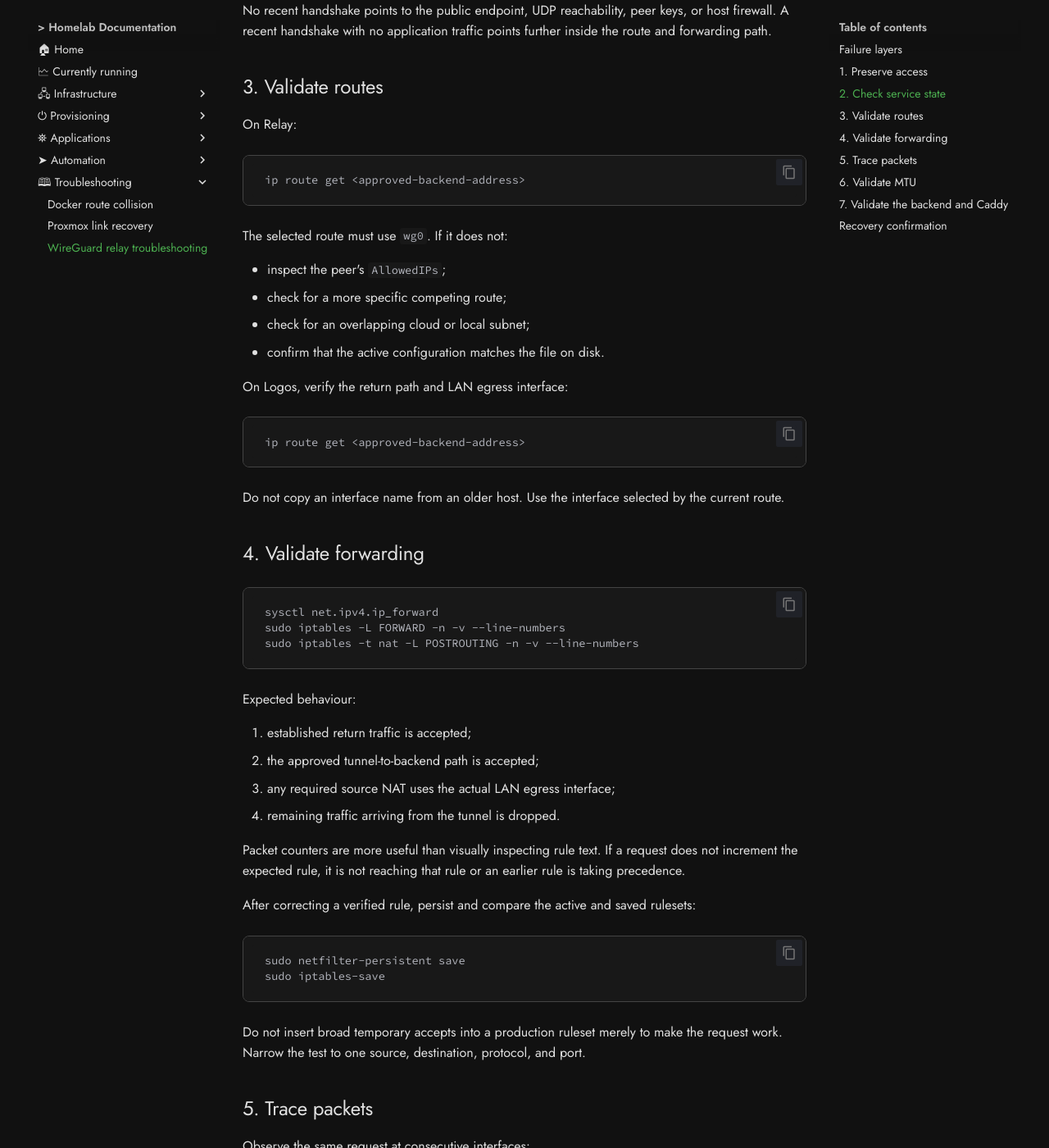
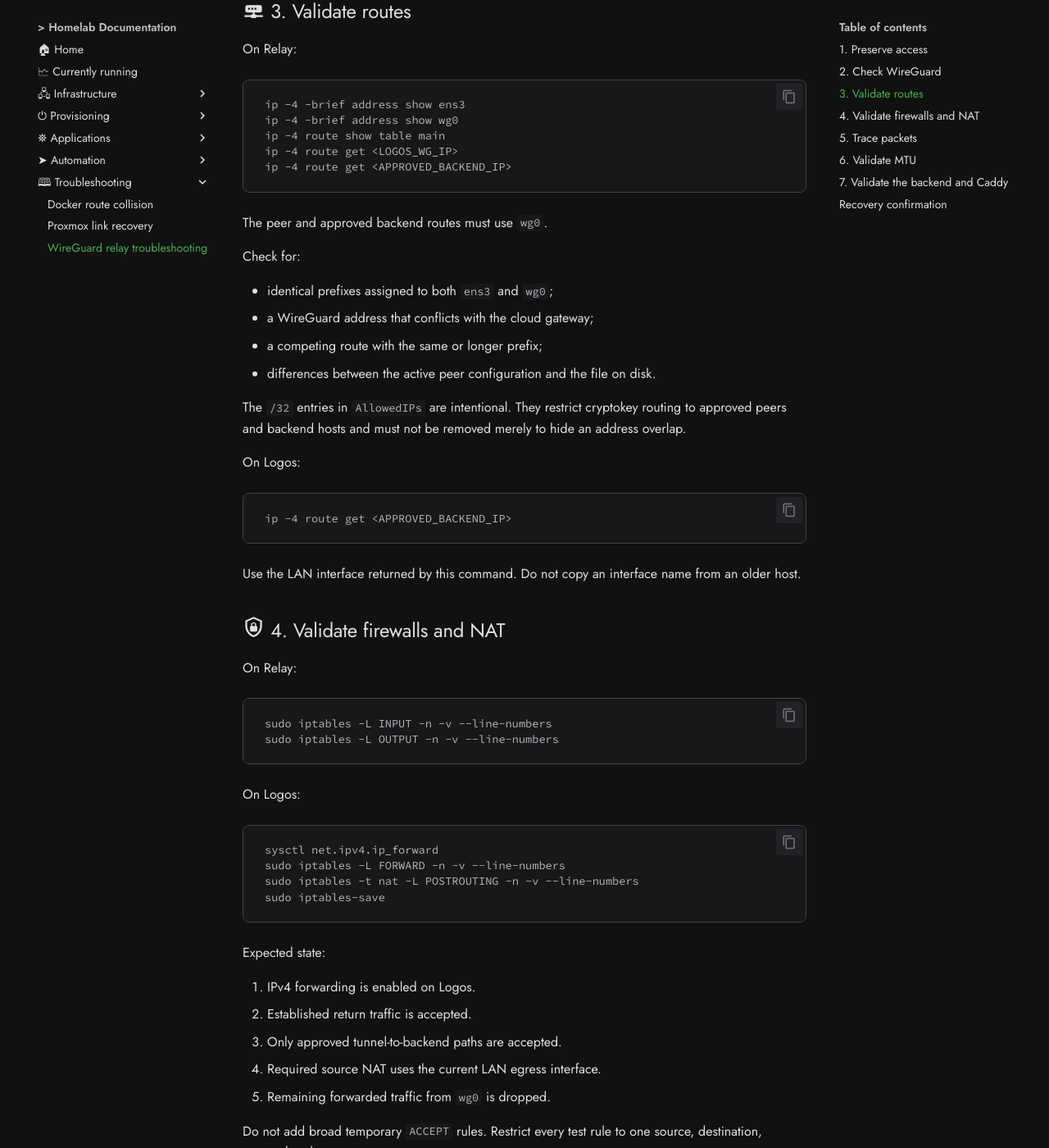
Before and after one commit to kCn3333/homelab, an MkDocs documentation site: the page built from docs/troubleshooting/wireguard-relay.md, in a window 1280 px wide and 1400 px high, scrolled down 1392 px. Shown: the whole window at 82% size. Built offline with MkDocs 1.6.1 and Material for MkDocs 9.7.7, drawn with Linux system fonts in a browser that asks for light colours; comment, search, counter and statistics services are not loaded; some of the changed text lies outside the part shown.

Commit message:
docs: document wireguard relay

````diff
--- a/docs/troubleshooting/wireguard-relay.md
+++ b/docs/troubleshooting/wireguard-relay.md
@@ -1,33 +1,38 @@
-# WireGuard relay troubleshooting
+# :simple-wireguard: WireGuard relay troubleshooting
 
-This runbook diagnoses the external Relay-to-Logos path without immediately restarting the tunnel or changing firewall rules.
+This runbook checks the Relay-to-Logos path from the public service towards the backend. Do not restart the tunnel or change firewall rules before identifying the failed layer.
 
-## Failure layers
-
-```text
-public DNS
-└── Relay Caddy
-    └── WireGuard handshake
-        └── route to backend
-            └── Logos forwarding and NAT
-                └── backend listener
+```mermaid
+flowchart LR
+    dns["Public DNS"] --> caddy["Relay Caddy"]
+    caddy --> tunnel["WireGuard"]
+    tunnel --> routing["Routing"]
+    routing --> nat["Logos firewall + NAT"]
+    nat --> backend["Backend"]
 ```
 
-Work from the outside inward. A successful handshake proves only that the two WireGuard peers can exchange encrypted packets; it does not prove that Relay has a route to the backend or that Logos will forward the traffic.
+## :material-shield-lock-outline: 1. Preserve access
 
-## 1. Preserve access
+Before changing WireGuard:
 
-Before changing WireGuard remotely:
+- keep the current administrative session open;
+- prepare the cloud provider console as the out-of-band recovery path;
+- confirm that an encrypted backup of the active configuration exists;
+- change one peer at a time;
+- do not restart both peers together.
 
-- confirm that SSH does not depend exclusively on the tunnel being modified;
-- keep the existing terminal open;
-- copy the active configuration to a protected temporary location;
-- validate generated configuration before applying it;
-- avoid restarting both peers simultaneously.
+If a local pre-change copy is required, keep it root-only:
 
-If the tunnel is the only administration path, defer disruptive changes until an out-of-band recovery method is available.
+```bash
+sudo install \
+    --mode=0600 \
+    /etc/wireguard/wg0.conf \
+    /root/wg0.conf.prechange
+```
 
-## 2. Check service state
+Do not publish raw output from `wg show`, `ip address`, `tcpdump` or firewall commands. It may contain endpoints, public keys and private network details.
+
+## :material-vpn: 2. Check WireGuard
 
 Run on both peers:
 
@@ -38,123 +43,162 @@
 ip link show wg0
 ```
 
-Check:
+Confirm:
 
-- interface is present and `UP`;
-- peer configuration is loaded;
-- latest handshake is recent;
+- `wg0` exists and is `UP`;
+- the expected peer is loaded;
+- the handshake is recent;
 - receive and transmit counters increase during a test;
 - both peers use the intended MTU.
 
-No recent handshake points to the public endpoint, UDP reachability, peer keys, or host firewall. A recent handshake with no application traffic points further inside the route and forwarding path.
+No recent handshake points to the public UDP path, peer configuration or host firewall. A current handshake with failed application traffic points to routing, forwarding, NAT or the backend.
 
-## 3. Validate routes
+## :material-router-network: 3. Validate routes
 
 On Relay:
 
 ```bash
-ip route get <approved-backend-address>
+ip -4 -brief address show ens3
+ip -4 -brief address show wg0
+ip -4 route show table main
+ip -4 route get <LOGOS_WG_IP>
+ip -4 route get <APPROVED_BACKEND_IP>
 ```
 
-The selected route must use `wg0`. If it does not:
+The peer and approved backend routes must use `wg0`.
 
-- inspect the peer's `AllowedIPs`;
-- check for a more specific competing route;
-- check for an overlapping cloud or local subnet;
-- confirm that the active configuration matches the file on disk.
+Check for:
 
-On Logos, verify the return path and LAN egress interface:
+- identical prefixes assigned to both `ens3` and `wg0`;
+- a WireGuard address that conflicts with the cloud gateway;
+- a competing route with the same or longer prefix;
+- differences between the active peer configuration and the file on disk.
+
+The `/32` entries in `AllowedIPs` are intentional. They restrict cryptokey routing to approved peers and backend hosts and must not be removed merely to hide an address overlap.
+
+On Logos:
 
 ```bash
-ip route get <approved-backend-address>
+ip -4 route get <APPROVED_BACKEND_IP>
 ```
 
-Do not copy an interface name from an older host. Use the interface selected by the current route.
+Use the LAN interface returned by this command. Do not copy an interface name from an older host.
 
-## 4. Validate forwarding
+## :material-shield-lock-outline: 4. Validate firewalls and NAT
+
+On Relay:
+
+```bash
+sudo iptables -L INPUT -n -v --line-numbers
+sudo iptables -L OUTPUT -n -v --line-numbers
+```
+
+On Logos:
 
 ```bash
 sysctl net.ipv4.ip_forward
 sudo iptables -L FORWARD -n -v --line-numbers
 sudo iptables -t nat -L POSTROUTING -n -v --line-numbers
-```
-
-Expected behaviour:
-
-1. established return traffic is accepted;
-2. the approved tunnel-to-backend path is accepted;
-3. any required source NAT uses the actual LAN egress interface;
-4. remaining traffic arriving from the tunnel is dropped.
-
-Packet counters are more useful than visually inspecting rule text. If a request does not increment the expected rule, it is not reaching that rule or an earlier rule is taking precedence.
-
-After correcting a verified rule, persist and compare the active and saved rulesets:
-
-```bash
-sudo netfilter-persistent save
 sudo iptables-save
 ```
 
-Do not insert broad temporary accepts into a production ruleset merely to make the request work. Narrow the test to one source, destination, protocol, and port.
+Expected state:
 
-## 5. Trace packets
+1. IPv4 forwarding is enabled on Logos.
+2. Established return traffic is accepted.
+3. Only approved tunnel-to-backend paths are accepted.
+4. Required source NAT uses the current LAN egress interface.
+5. Remaining forwarded traffic from `wg0` is dropped.
 
-Observe the same request at consecutive interfaces:
+Do not add broad temporary `ACCEPT` rules. Restrict every test rule to one source, destination, protocol and port.
+
+If a firewall change is required, save the pre-change state before editing:
 
 ```bash
-sudo tcpdump -ni wg0 host <approved-backend-address>
-sudo tcpdump -ni <lan-interface> host <approved-backend-address>
+sudo sh -c \
+    'umask 077; iptables-save > /root/iptables-prechange.rules'
 ```
 
-Interpretation:
+Do not run `netfilter-persistent save` yet. Persist the rules only after completing the validation section.
+
+## :material-swap-horizontal: 5. Trace packets
+
+Generate one backend request and observe it at consecutive interfaces:
+
+```bash
+sudo tcpdump -ni wg0 host <APPROVED_BACKEND_IP>
+sudo tcpdump -ni <LAN_INTERFACE> host <APPROVED_BACKEND_IP>
+```
 
 | Observation | Likely cause |
 |---|---|
-| No packet on Relay `wg0` | Caddy backend, route, or Relay firewall |
+| No packet on Relay `wg0` | Caddy backend, route or Relay firewall |
 | Packet on Relay `wg0`, absent on Logos | Tunnel peer or Internet path |
-| Packet on Logos `wg0`, absent on LAN interface | Forwarding or firewall rule |
-| SYN reaches backend, no SYN-ACK returns | Backend listener, host firewall, or missing return NAT |
+| Packet on Logos `wg0`, absent on the LAN | Forwarding or firewall rule |
+| SYN reaches the backend, no SYN-ACK returns | Backend listener, host firewall or missing return NAT |
 | Response returns to Logos but not Relay | Reverse forwarding or tunnel route |
 
-## 6. Validate MTU
+## :material-ruler: 6. Validate MTU
 
-Both peers currently use MTU `1420`. Test the largest non-fragmented ICMP payload appropriate for that MTU:
+Both peers currently use MTU `1420`:
 
 ```bash
-ping -c 5 -M do -s 1392 <peer-tunnel-address>
-ping -c 1 -M do -s 1393 <peer-tunnel-address>
+ping -c 5 -M do -s 1392 <PEER_WG_IP>
+ping -c 1 -M do -s 1393 <PEER_WG_IP>
 ```
 
-The first test should pass. The second should fail locally with `message too long` when MTU `1420` is active.
+The first test should pass. The second should fail locally with `message too long`.
 
-If Relay returns to a jumbo-derived MTU after restart, ensure the MTU is declared in the persistent WireGuard interface configuration. `wg syncconf` does not update the Linux interface MTU.
+If the Relay returns to a jumbo-derived MTU after restart, confirm that `MTU = 1420` exists in the persistent interface configuration. `wg syncconf` does not change the Linux interface MTU.
 
-## 7. Validate the backend and Caddy
+## :material-server-network: 7. Validate the backend and Caddy
 
-From Relay, test the approved backend directly through its tunnel route before testing the public hostname:
+From Relay, test the backend without printing its response:
 
 ```bash
-curl --fail --head --connect-timeout 5 http://<approved-backend-address>:<port>
+curl \
+    --fail \
+    --silent \
+    --show-error \
+    --output /dev/null \
+    http://<APPROVED_BACKEND_IP>:<PORT>/
 ```
 
-Then validate and inspect Caddy:
+Then check Caddy and the public path:
 
 ```bash
 sudo caddy validate --config /etc/caddy/Caddyfile
 sudo systemctl is-active caddy
-sudo journalctl -u caddy --since '30 minutes ago' --no-pager
+sudo journalctl \
+    --unit=caddy \
+    --since='30 minutes ago' \
+    --no-pager
+
+curl \
+    --fail \
+    --silent \
+    --show-error \
+    --output /dev/null \
+    https://<PUBLIC_SERVICE_HOSTNAME>/
 ```
 
-An HTTP 502 normally means Caddy could not complete the upstream request. It does not by itself identify WireGuard, routing, firewall, or backend failure.
+HTTP `502` means that Caddy could not complete the upstream request. It does not identify which internal layer failed.
 
-## Recovery confirmation
+## :material-check-decagram: Recovery confirmation
 
-The incident is resolved only after:
+Before persisting a changed firewall, confirm that:
 
 - both peers have a recent handshake;
-- the backend route uses `wg0`;
-- the intended forwarding and NAT counters increase;
+- peer and backend routes use `wg0`;
+- expected forwarding and NAT counters increase;
 - the direct backend request succeeds;
 - the public request succeeds;
-- an unrelated LAN destination remains unreachable from Relay;
-- the active configuration survives a controlled service or host restart.
+- an unrelated LAN destination remains unreachable from Relay.
+
+Only after these checks pass:
+
+```bash
+sudo netfilter-persistent save
+```
+
+Finally, perform a controlled service or host restart and repeat the checks. Remove the root-only pre-change copies after the configuration has remained stable.
````
